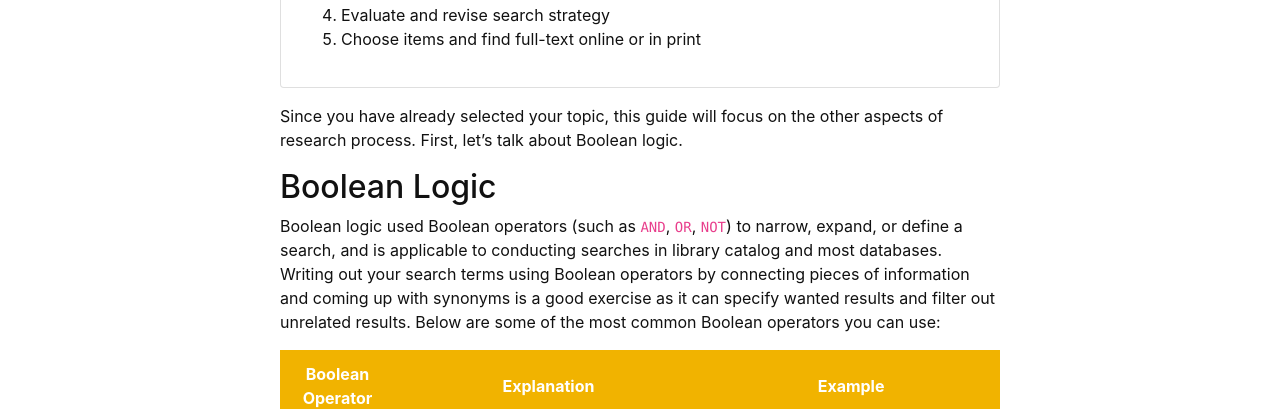
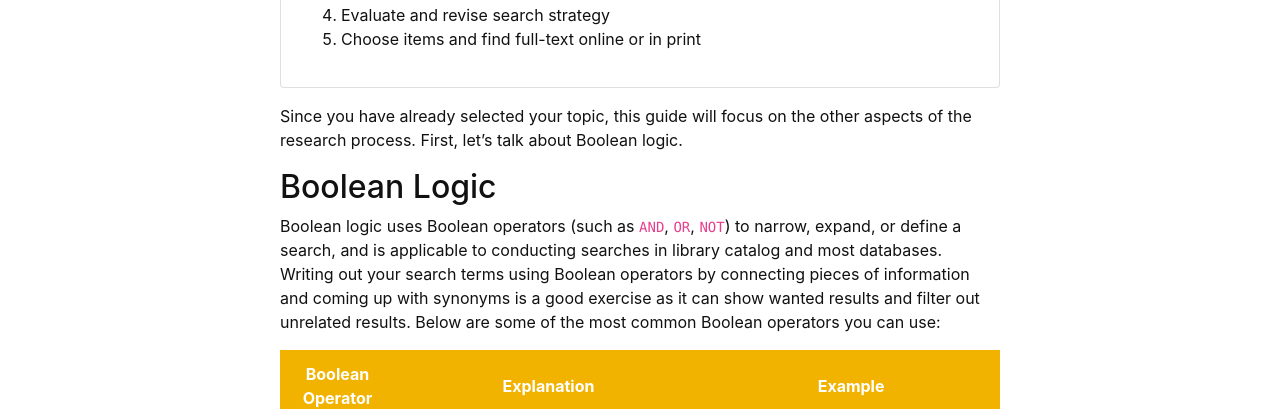
Before and after one commit to hanwendong1/AVS463-f20, a Jekyll site: the page built from content/1-Getting-Started.md, in a window 1280 px wide. Shown: the part 297-706 px from the top of the page. Built offline with Jekyll 4.4.1, drawn with Linux system fonts in a browser that asks for light colours.

Commit message:
Update 1-Getting-Started.md

```diff
--- a/content/1-Getting-Started.md
+++ b/content/1-Getting-Started.md
@@ -17,11 +17,11 @@ When conducting college-level research, there is a general process to follow:
 
 {% include card.md text=text header="Research Process" %}
 
-Since you have already selected your topic, this guide will focus on the other aspects of research process. First, let’s talk about Boolean logic.
+Since you have already selected your topic, this guide will focus on the other aspects of the research process. First, let’s talk about Boolean logic.
 
 ## Boolean Logic
 
-Boolean logic used Boolean operators (such as `AND`, `OR`, `NOT`) to narrow, expand, or define a search, and is applicable to conducting searches in library catalog and most databases. Writing out your search terms using Boolean operators by connecting pieces of information and coming up with synonyms is a good exercise as it can specify wanted results and filter out unrelated results. Below are some of the most common Boolean operators you can use:
+Boolean logic uses Boolean operators (such as `AND`, `OR`, `NOT`) to narrow, expand, or define a search, and is applicable to conducting searches in library catalog and most databases. Writing out your search terms using Boolean operators by connecting pieces of information and coming up with synonyms is a good exercise as it can show wanted results and filter out unrelated results. Below are some of the most common Boolean operators you can use:
 
 <html>
    <head>
```
